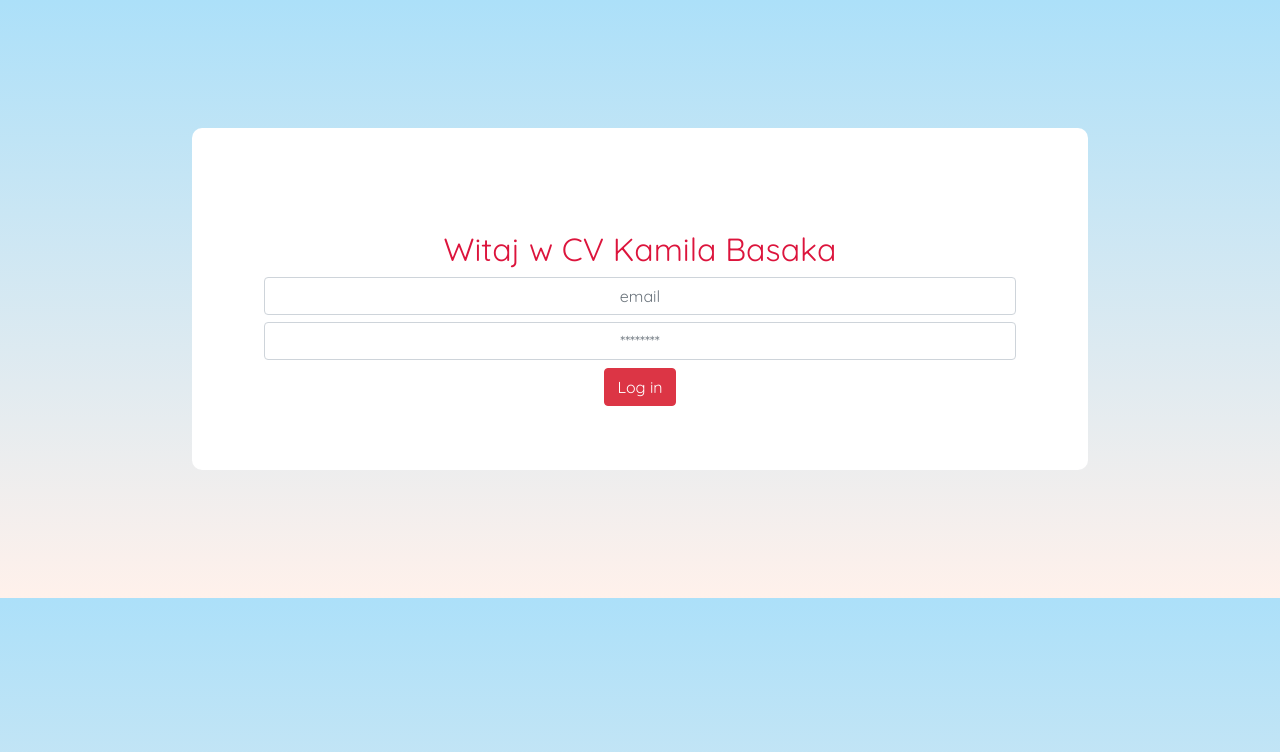
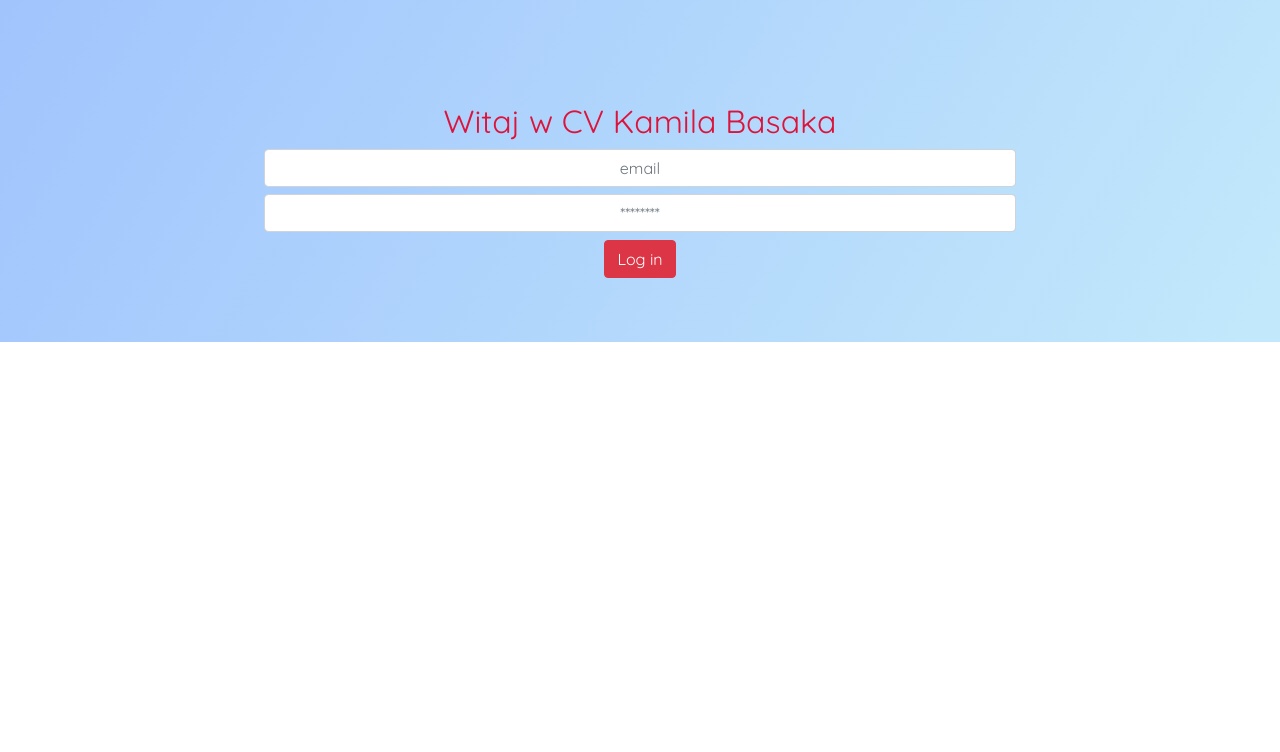
Before and after one commit to BasakKamil/imajster, a React app: page /cv in a window 1280 px wide. Shown: the top 752 px of the page. Built offline with nearby package versions, Linux system fonts and the light colour scheme; a web font is replaced by a local one; what re-base would draw is missing.

Commit message:
New age 2019

```diff
--- a/src/Components/AdminProductView.js
+++ b/src/Components/AdminProductView.js
@@ -5,7 +5,7 @@ export class AdminProductView extends Component {
         return (
             <div className="AdminPV row">
                 <div className="col-xs-4"><b>{this.props.product.name}</b></div>
-                <div className="col-xs-4"><button onClick={(event)=> this.props.editProduct} className="btn-primary NoweKam">Edit</button></div>
+                <div className="col-xs-4"><button onClick={(event)=> this.props.editProduct()} className="btn-primary NoweKam">Edit</button></div>
                 <div className="col-xs-4"><button onClick={(event)=>{this.props.removeFromInventory(this.props.product.name)}} className="btn-primary NoweKam">Remove</button></div>
             </div>
         )
--- a/src/Components/orderView.js
+++ b/src/Components/orderView.js
@@ -4,8 +4,8 @@ class OrdertView extends Component{
 render(){
 return(
 <div className="d-block p-2">
-    <b>{this.props.product.name}</b>
-
+    <p className="nameO"><b> {this.props.product.name} </b></p>
+    <div className="CenaO"><b> {this.props.product.price} </b></div>
     <button className="btn-danger" onClick={(event)=>{this.props.removeFromOrder(this.props.product.name)}}> Remove from Order</button>
 
 </div>
--- a/src/style.scss
+++ b/src/style.scss
@@ -503,7 +503,7 @@ body {
   height: 100%;
   width: 100%;
   background-size: cover;
-    background-image: linear-gradient(to top, #fff1eb 0%, #ace0f9 100%);
+    background-repeat: no-repeat;
     margin: 0;
     font-family: -apple-system, BlinkMacSystemFont, "Segoe UI", "Roboto", "Oxygen",
       "Ubuntu", "Cantarell", "Fira Sans", "Droid Sans", "Helvetica Neue",
@@ -524,8 +524,17 @@ body {
      }
   }
 
+.CenaO{
+    color: yellow;
+}
+.nameO{
+  color: black;
+  margin: 0;
+}
+
  .MyCv{
   position: relative;
+  background-image: linear-gradient(to top, #fff1eb 0%, #ace0f9 100%);
 
   .WitamywCv{
     transform: translateX(0px);
@@ -740,17 +749,16 @@ h1{display: none;}
 }
 .AdminMajster{
 
-
+  background-image: linear-gradient(120deg, #a1c4fd 0%, #c2e9fb 100%);
       .KamilaForm{
         z-index: 999;
         position: relative;
         text-align: center;
         width: 70%;
-        margin-top:10%;
         margin-left: 15%;
         margin-bottom: 10%;
         padding: 5%;
-        background: white;
+        background: none;
         border-radius: 10px;
 
         input{
```
Also changed, not shown: src/Components/AdminPanel.js (+4 -3 lines).
